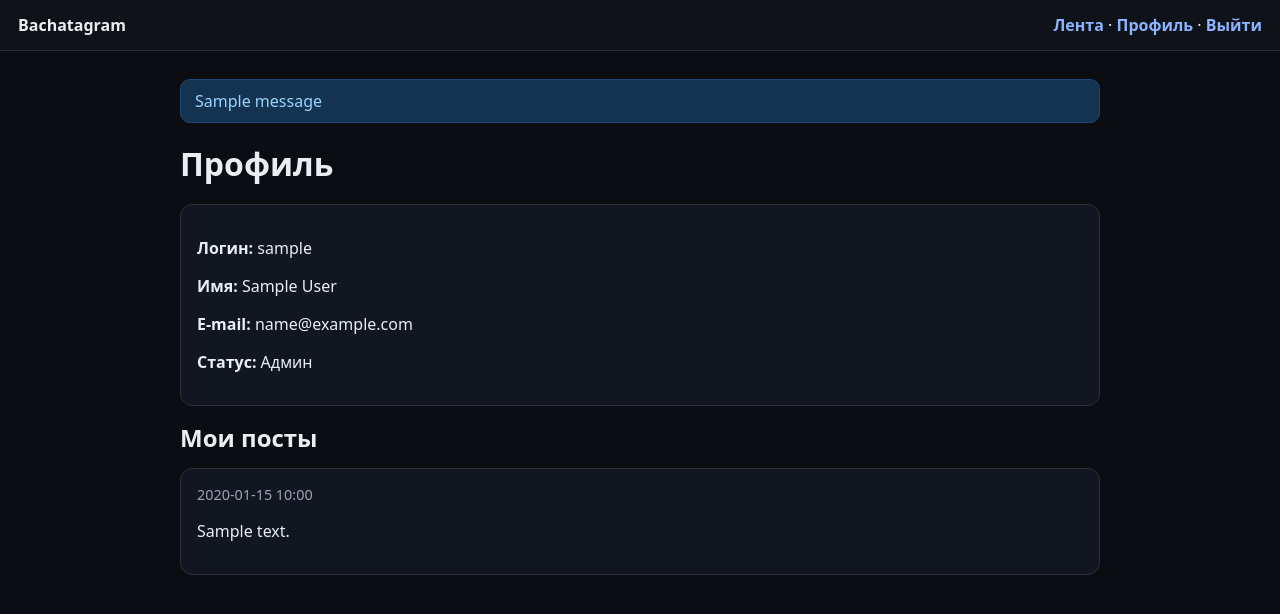
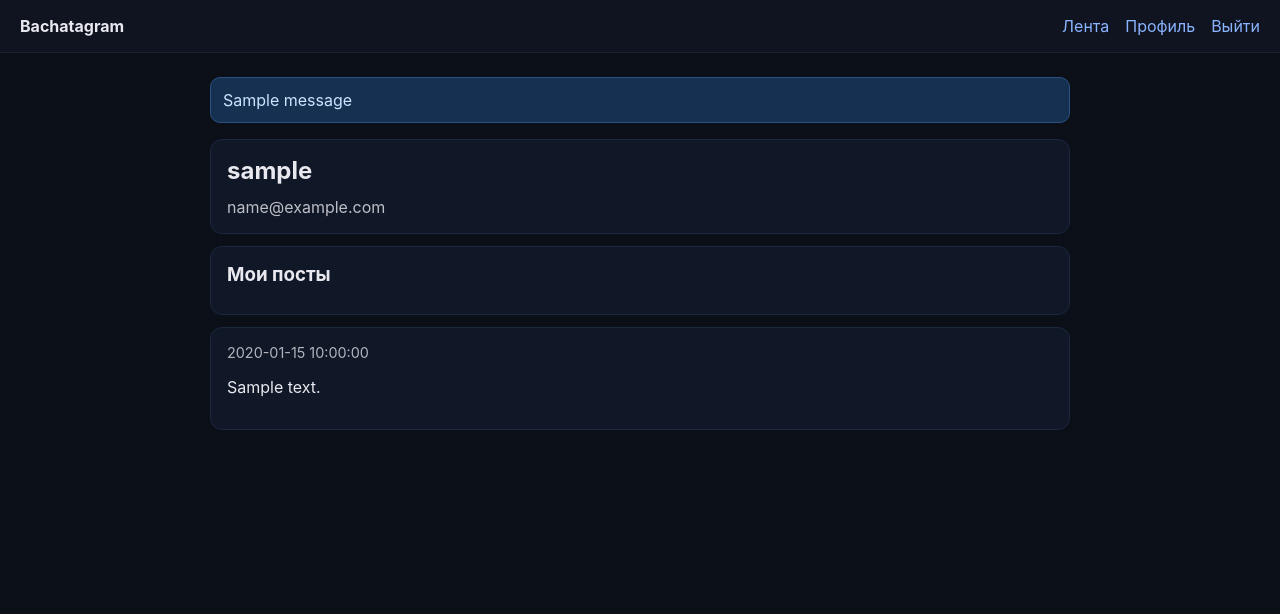
Before and after one commit to djdoodlez-gif/Bachata-music, a Flask app: page /me in a window 1280 px wide. Shown: the top 614 px of the page. Run offline with Flask 3, Linux system fonts and the light colour scheme; the visitor is signed in with stand-in values (Sample User, id 1); tables that the repository leaves empty hold one stand-in row (values such as "Sample post"); one stand-in notice (Sample message) is shown; parts of the project's set-up code (start-up, migrations or seed data) failed here and were passed over; some libraries are stand-ins or nearby versions.

Commit message:
Add files via upload

```diff
--- a/app.py
+++ b/app.py
@@ -1,79 +1,77 @@
 import os
+import sqlite3
 from flask import Flask, render_template, request, redirect, url_for, session, flash, g
 from werkzeug.security import generate_password_hash, check_password_hash
-from flask_sqlalchemy import SQLAlchemy
-from sqlalchemy import func
 
-def _sa_url():
-    raw = os.getenv("DATABASE_URL", "")
-    if not raw:
-        return "sqlite:///data.sqlite3"
-    if raw.startswith("postgres://"):
-        raw = raw.replace("postgres://", "postgresql+psycopg://", 1)
-    elif raw.startswith("postgresql://"):
-        raw = raw.replace("postgresql://", "postgresql+psycopg://", 1)
-    return raw
+BASE_DIR = os.path.dirname(os.path.abspath(__file__))
+DB_PATH = os.path.join(BASE_DIR, "data.sqlite3")
 
 app = Flask(__name__, template_folder="templates", static_folder="static")
 app.config["SECRET_KEY"] = os.environ.get("SECRET_KEY", "dev-key-change-me")
-app.config["SQLALCHEMY_DATABASE_URI"] = _sa_url()
-app.config["SQLALCHEMY_TRACK_MODIFICATIONS"] = False
 
-db = SQLAlchemy(app)
+# ----------------- DB helpers -----------------
+def get_db():
+    if "db" not in g:
+        g.db = sqlite3.connect(DB_PATH)
+        g.db.row_factory = sqlite3.Row
+    return g.db
 
-class User(db.Model):
-    __tablename__ = "users"
-    id = db.Column(db.Integer, primary_key=True)
-    username = db.Column(db.String(80), unique=True, nullable=False)
-    email = db.Column(db.String(255))
-    display_name = db.Column(db.String(120))
-    passhash = db.Column(db.String(255), nullable=False)
-    is_admin = db.Column(db.Boolean, default=False, nullable=False)
+@app.teardown_appcontext
+def close_db(exc):
+    db = g.pop("db", None)
+    if db:
+        db.close()
 
-class Post(db.Model):
-    __tablename__ = "posts"
-    id = db.Column(db.Integer, primary_key=True)
-    user_id = db.Column(db.ForeignKey("users.id"), nullable=False)
-    text = db.Column(db.Text, nullable=False)
-    created_at = db.Column(db.DateTime, nullable=False, server_default=func.now())
-    user = db.relationship(User, backref="posts")
+def init_db():
+    db = get_db()
+    db.executescript(
+        """
+        CREATE TABLE IF NOT EXISTS users(
+            id INTEGER PRIMARY KEY AUTOINCREMENT,
+            username TEXT UNIQUE NOT NULL,
+            email TEXT,
+            display_name TEXT,
+            passhash TEXT NOT NULL,
+            is_admin INTEGER DEFAULT 0
+        );
+        CREATE TABLE IF NOT EXISTS posts(
+            id INTEGER PRIMARY KEY AUTOINCREMENT,
+            user_id INTEGER NOT NULL,
+            text TEXT NOT NULL,
+            created_at DATETIME DEFAULT CURRENT_TIMESTAMP,
+            FOREIGN KEY(user_id) REFERENCES users(id)
+        );
+        """
+    )
+    # seed admin if not exists
+    if not db.execute("SELECT 1 FROM users WHERE username = 'admin'").fetchone():
+        db.execute(
+            "INSERT INTO users(username,email,display_name,passhash,is_admin) VALUES (?,?,?,?,1)",
+            ("admin", "admin@example.com", "Administrator", generate_password_hash("admin12345"))
+        )
+        db.commit()
 
-@app.before_request
-def _load_user():
-    g.user = None
-    uid = session.get("uid")
-    if uid:
-        g.user = db.session.get(User, uid)
+# ----------------- helpers -----------------
+def current_user():
+    if "uid" not in session:
+        return None
+    db = get_db()
+    return db.execute("SELECT * FROM users WHERE id = ?", (session["uid"],)).fetchone()
 
-def ensure_db():
-    with app.app_context():
-        db.create_all()
-        admin_login = os.getenv("ADMIN_USERNAME")
-        admin_pass = os.getenv("ADMIN_PASSWORD")
-        admin_email = os.getenv("ADMIN_EMAIL", None)
-        if admin_login and admin_pass:
-            u = User.query.filter_by(username=admin_login).first()
-            if not u:
-                u = User(username=admin_login,
-                         display_name=os.getenv("ADMIN_DISPLAY","Admin"),
-                         email=admin_email,
-                         passhash=generate_password_hash(admin_pass),
-                         is_admin=True)
-                db.session.add(u)
-                db.session.commit()
-
+# ----------------- routes -----------------
 @app.route("/")
 def index():
     return render_template("index.html", title="Bachatagram")
 
-@app.route("/auth/login", methods=["GET", "POST"])
+@app.route("/auth/login", methods=["GET","POST"])
 def login():
     if request.method == "POST":
         username = request.form.get("username","").strip()
         password = request.form.get("password","")
-        user = User.query.filter_by(username=username).first()
-        if user and check_password_hash(user.passhash, password):
-            session["uid"] = user.id
+        db = get_db()
+        user = db.execute("SELECT * FROM users WHERE username = ?", (username,)).fetchone()
+        if user and check_password_hash(user["passhash"], password):
+            session["uid"] = user["id"]
             return redirect(url_for("feed"))
         flash("Неверный логин или пароль")
     return render_template("auth.html", title="Вход / Регистрация")
@@ -81,49 +79,62 @@
 @app.route("/auth/register", methods=["POST"])
 def register():
     username = request.form.get("username","").strip()
-    email = request.form.get("email","").strip() or None
-    display_name = request.form.get("display_name","").strip() or None
+    email = request.form.get("email","").strip()
+    display_name = request.form.get("display_name","").strip() or username
     password = request.form.get("password","")
     if not username or not password:
-        flash("Заполни логин и пароль")
+        flash("Логин и пароль обязательны")
         return redirect(url_for("login"))
-    if User.query.filter_by(username=username).first():
-        flash("Такой логин уже есть")
-        return redirect(url_for("login"))
-    u = User(username=username, email=email, display_name=display_name,
-             passhash=generate_password_hash(password))
-    db.session.add(u)
-    db.session.commit()
-    flash("Готово! Теперь войдите.")
+    try:
+        db = get_db()
+        db.execute(
+            "INSERT INTO users(username,email,display_name,passhash) VALUES (?,?,?,?)",
+            (username, email, display_name, generate_password_hash(password))
+        )
+        db.commit()
+        flash("Регистрация успешна! Войдите ниже.")
+    except sqlite3.IntegrityError:
+        flash("Пользователь с таким логином уже существует.")
     return redirect(url_for("login"))
 
 @app.route("/feed", methods=["GET","POST"])
 def feed():
-    if not g.user:
+    user = current_user()
+    if not user:
         return redirect(url_for("login"))
+    db = get_db()
     if request.method == "POST":
-        text = request.form.get("text","").strip()
+        text = (request.form.get("text") or "").strip()
         if text:
-            db.session.add(Post(user_id=g.user.id, text=text))
-            db.session.commit()
+            db.execute("INSERT INTO posts(user_id, text) VALUES (?,?)", (user["id"], text))
+            db.commit()
         return redirect(url_for("feed"))
-    posts = Post.query.order_by(Post.id.desc()).all()
-    return render_template("feed.html", title="Лента", posts=posts)
+    posts = db.execute(
+        """SELECT p.id, p.text, p.created_at, u.display_name, u.username
+           FROM posts p JOIN users u ON u.id = p.user_id
+           ORDER BY p.id DESC"""
+    ).fetchall()
+    return render_template("feed.html", title="Лента — Bachatagram", posts=posts, user=user)
 
 @app.route("/me")
 def profile():
-    if not g.user:
+    user = current_user()
+    if not user:
         return redirect(url_for("login"))
-    posts = Post.query.filter_by(user_id=g.user.id).order_by(Post.id.desc()).all()
-    return render_template("profile.html", title="Мой профиль", user=g.user, posts=posts)
+    db = get_db()
+    my_posts = db.execute("SELECT id, text, created_at FROM posts WHERE user_id = ? ORDER BY id DESC", (user["id"],)).fetchall()
+    return render_template("profile.html", title="Мой профиль", user=user, posts=my_posts)
 
 @app.route("/logout")
 def logout():
     session.clear()
     return redirect(url_for("index"))
 
-ensure_db()
+# ----------------- bootstrap -----------------
+# Инициализируем БД при импорте (важно для gunicorn на Render)
+with app.app_context():
+    init_db()
 
 if __name__ == "__main__":
-    port = int(os.getenv("PORT", "5000"))
+    port = int(os.getenv("PORT", 5000))
     app.run(host="0.0.0.0", port=port, debug=True)
--- a/requirements.txt
+++ b/requirements.txt
@@ -1,2 +1,4 @@
-Flask>=3.0,<4
-gunicorn>=21,<22
+Flask==3.0.3
+gunicorn==22.0.0
+Werkzeug==3.0.4
+Jinja2==3.1.4
--- a/static/styles.css
+++ b/static/styles.css
@@ -1,12 +1,10 @@
-body{margin:0;font-family:system-ui,-apple-system,Segoe UI,Roboto,Arial,sans-serif;background:#0b0d13;color:#e9eef5}
-header{display:flex;justify-content:space-between;align-items:center;padding:14px 18px;border-bottom:1px solid #2a2f3a;background:#0f1219;position:sticky;top:0}
-header a{color:#8ab4ff;text-decoration:none;font-weight:600}
-.wrap{max-width:920px;margin:0 auto;padding:18px}
-h1,h2{margin:.6em 0}
-.card{background:#121621;border:1px solid #2a2f3a;border-radius:12px;padding:16px;margin:12px 0}
-input,textarea{width:100%;padding:12px 14px;border-radius:10px;border:1px solid #334156;background:#0f1420;color:#e9eef5;box-sizing:border-box}
-button{padding:10px 14px;border-radius:10px;border:0;background:#3b82f6;color:white;font-weight:600;cursor:pointer}
-.flash{background:#143350;color:#9bd3ff;border:1px solid #1e4b7a;padding:10px 14px;border-radius:10px;margin:10px 0}
-.muted{color:#9aa4b2;font-size:.9em}
-.row{display:grid;grid-template-columns:1fr 1fr;gap:16px}
-@media (max-width:720px){.row{grid-template-columns:1fr}}
+
+body{margin:0;font-family:-apple-system,BlinkMacSystemFont,Segoe UI,Roboto,Ubuntu,Helvetica,Arial,sans-serif;background:#0b0f17;color:#e8e8ee}
+a{color:#8ab4ff;text-decoration:none}
+.nav{display:flex;gap:20px;padding:16px 20px;border-bottom:1px solid #1b2130;background:#0f1420;position:sticky;top:0}
+.container{max-width:860px;margin:24px auto;padding:0 16px}
+.card{background:#101727;border:1px solid #1c2740;border-radius:12px;padding:16px;margin:12px 0}
+input,textarea{width:100%;padding:12px;border:1px solid #2a3555;background:#0d1424;color:#e8e8ee;border-radius:10px;outline:none}
+button{padding:10px 14px;border:0;border-radius:10px;background:#2563eb;color:#fff;cursor:pointer}
+h1,h2,h3{margin:0 0 12px}
+.flash{background:#163051;border:1px solid #2b4f7e;color:#cde3ff;padding:12px;border-radius:10px;margin:16px 0}
--- a/templates/base.html
+++ b/templates/base.html
@@ -2,27 +2,25 @@
 <html lang="ru">
 <head>
   <meta charset="utf-8">
-  <meta name="viewport" content="width=device-width,initial-scale=1">
+  <meta name="viewport" content="width=device-width, initial-scale=1">
   <title>{{ title or "Bachatagram" }}</title>
   <link rel="stylesheet" href="{{ url_for('static', filename='styles.css') }}">
 </head>
 <body>
-  <header>
-    <div><strong>Bachatagram</strong></div>
-    <nav>
-      {% if g.user %}
-        <a href="{{ url_for('feed') }}">Лента</a> ·
-        <a href="{{ url_for('profile') }}">Профиль</a> ·
+  <div class="nav">
+    <div style="font-weight:700">Bachatagram</div>
+    <div style="margin-left:auto;display:flex;gap:16px">
+      {% if session.get('uid') %}
+        <a href="{{ url_for('feed') }}">Лента</a>
+        <a href="{{ url_for('profile') }}">Профиль</a>
         <a href="{{ url_for('logout') }}">Выйти</a>
       {% else %}
         <a href="{{ url_for('login') }}">Войти</a>
       {% endif %}
-    </nav>
-  </header>
-  <div class="wrap">
-    {% for m in get_flashed_messages() %}
-      <div class="flash">{{ m }}</div>
-    {% endfor %}
+    </div>
+  </div>
+  <div class="container">
+    {% for m in get_flashed_messages() %}<div class="flash">{{ m }}</div>{% endfor %}
     {% block content %}{% endblock %}
   </div>
 </body>
--- a/templates/index.html
+++ b/templates/index.html
@@ -1,5 +1,7 @@
 {% extends "base.html" %}
 {% block content %}
-  <h1>Добро пожаловать!</h1>
-  <p class="muted">Зарегистрируйся и загляни в ленту.</p>
+  <div class="card">
+    <h1>Добро пожаловать!</h1>
+    <p>Зарегистрируйся и загляни в ленту.</p>
+  </div>
 {% endblock %}
--- a/templates/profile.html
+++ b/templates/profile.html
@@ -1,19 +1,14 @@
 {% extends "base.html" %}
 {% block content %}
-  <h1>Профиль</h1>
+<div class="card">
+  <h2>{{ user.display_name or user.username }}</h2>
+  <div style="opacity:.8">{{ user.email }}</div>
+</div>
+<div class="card"><h3>Мои посты</h3></div>
+{% for p in posts %}
   <div class="card">
-    <p><strong>Логин:</strong> {{ user.username }}</p>
-    <p><strong>Имя:</strong> {{ user.display_name or "—" }}</p>
-    <p><strong>E-mail:</strong> {{ user.email or "—" }}</p>
-    <p><strong>Статус:</strong> {{ "Админ" if user.is_admin else "Пользователь" }}</p>
+    <div style="opacity:.75;font-size:.9em">{{ p.created_at }}</div>
+    <p style="white-space:pre-wrap">{{ p.text }}</p>
   </div>
-  <h2>Мои посты</h2>
-  {% for p in posts %}
-    <div class="card">
-      <div class="muted">{{ p.created_at.strftime('%Y-%m-%d %H:%M') }}</div>
-      <p>{{ p.text }}</p>
-    </div>
-  {% else %}
-    <p class="muted">Пока ничего.</p>
-  {% endfor %}
+{% endfor %}
 {% endblock %}
```
Also changed, not shown: templates/auth.html (+10 -16 lines), templates/feed.html (+5 -7 lines), 1 other file.
